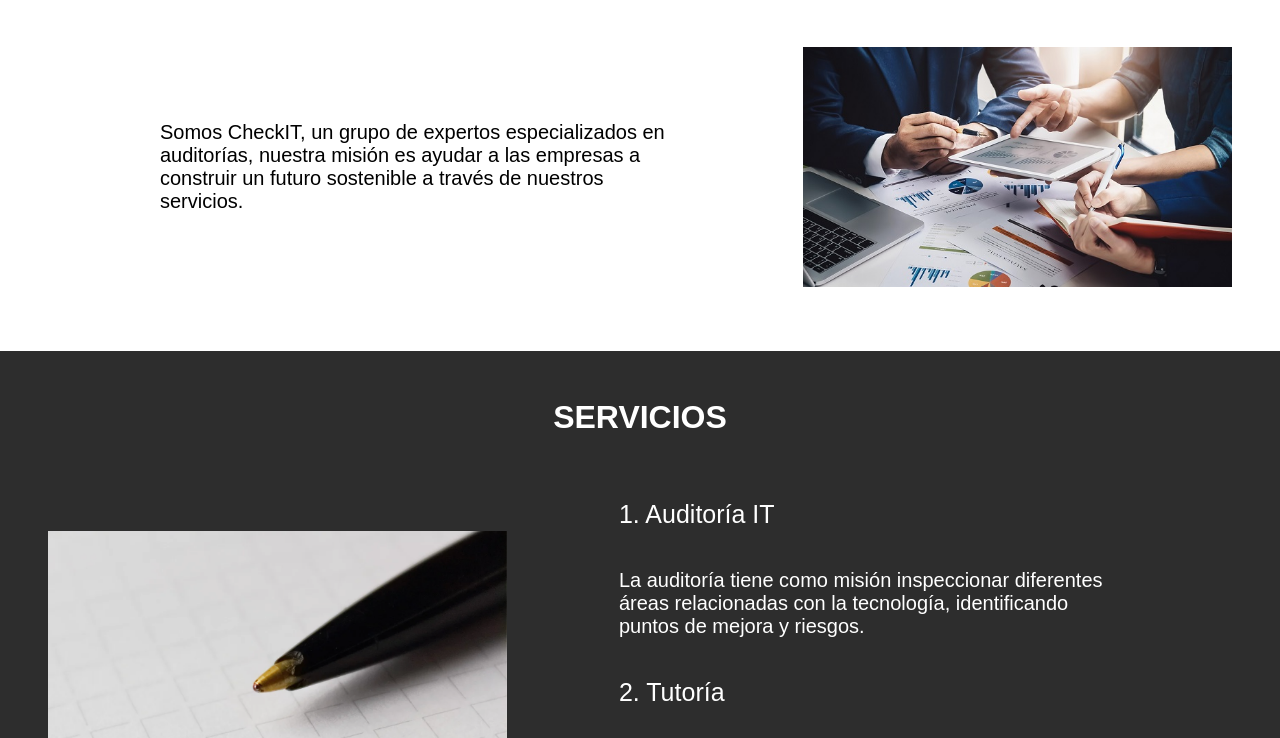
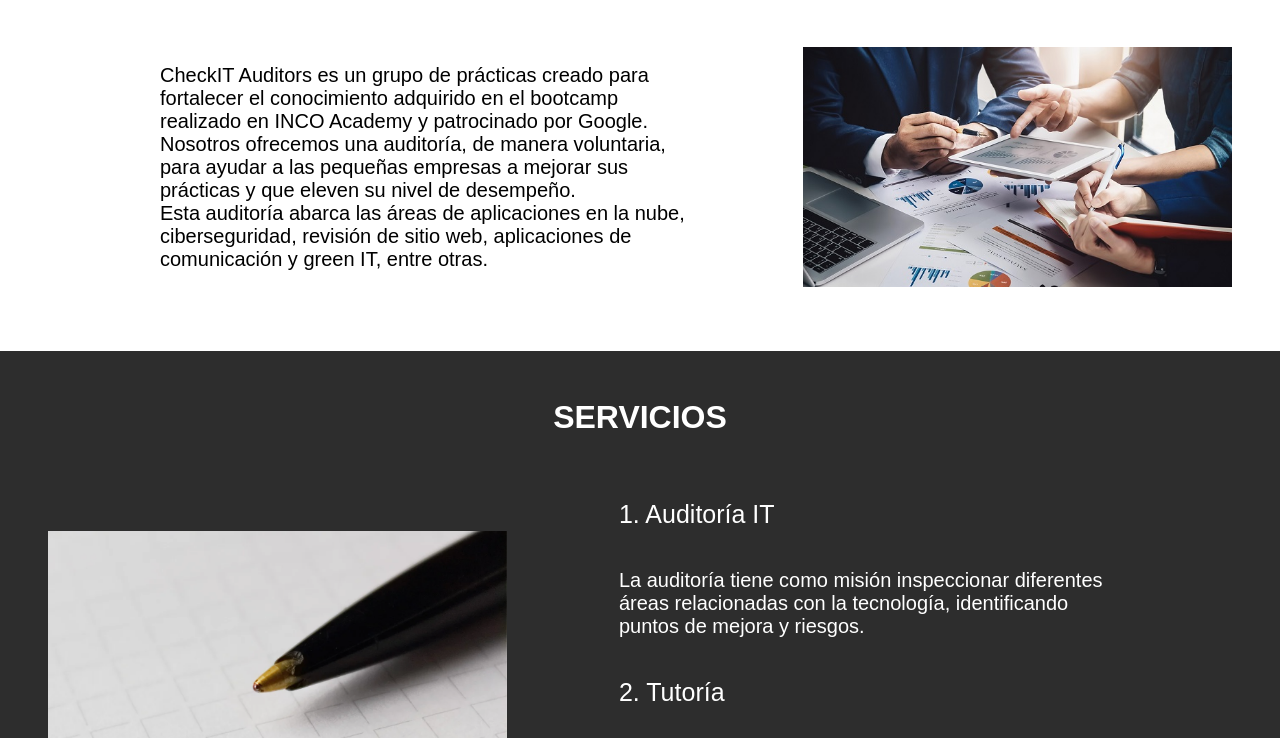
Before and after one commit to AnaliaRio/Checkit, a React app: page / in a window 1280 px wide. Shown: the part 942-1680 px from the top of the page. Built offline with nearby package versions, Linux system fonts and the light colour scheme.

Commit message:
Final version

```diff
--- a/src/components/Section1.js
+++ b/src/components/Section1.js
@@ -8,9 +8,19 @@ const Section1 = () => {
       <div className='div'>
         <div>
           <p className='section1__boxparagraph1'>
-            Somos CheckIT, un grupo de expertos especializados en auditorías,
-            nuestra misión es ayudar a las empresas a construir un futuro
-            sostenible a través de nuestros servicios.
+            CheckIT Auditors es un grupo de prácticas creado para fortalecer el
+            conocimiento adquirido en el bootcamp realizado en INCO Academy y
+            patrocinado por Google.
+          </p>
+          <p className='section1__boxparagraph1'>
+            Nosotros ofrecemos una auditoría, de manera voluntaria, para ayudar
+            a las pequeñas empresas a mejorar sus prácticas y que eleven su
+            nivel de desempeño.
+          </p>
+          <p className='section1__boxparagraph1'>
+            Esta auditoría abarca las áreas de aplicaciones en la nube,
+            ciberseguridad, revisión de sitio web, aplicaciones de comunicación
+            y green IT, entre otras.
           </p>
         </div>
         <img className='imgA' src={Audit} alt='' />
--- a/src/components/Section3.js
+++ b/src/components/Section3.js
@@ -43,9 +43,9 @@ const Section3 = (props) => {
           <img className='section3__box__pic' src={Osiris} alt='' />
           <h3 className='section3__box__title'>Osiris Herrera</h3>
           <h3 className='section3__box__subtitle'>Ciberseguridad</h3>
-          <a href='https://www.google.com' target='_blank' rel='noreferrer'>
+          {/* <a href='https://www.google.com' target='_blank' rel='noreferrer'>
             <FaLinkedin className='section3__box__icon' />
-          </a>
+          </a> */}
         </div>
         <div class='section3__box'>
           <img className='section3__box__pic' src={Mauro} alt='' />
--- a/src/styles/components/Section1.scss
+++ b/src/styles/components/Section1.scss
@@ -18,7 +18,7 @@
   &__boxparagraph1 {
     font-size: 20px;
     color: $black;
-    padding: 0 0;
+    padding: 0 0 1rem 0;
     text-align: left;
 
     @media all and (min-width: 800px) {
```
